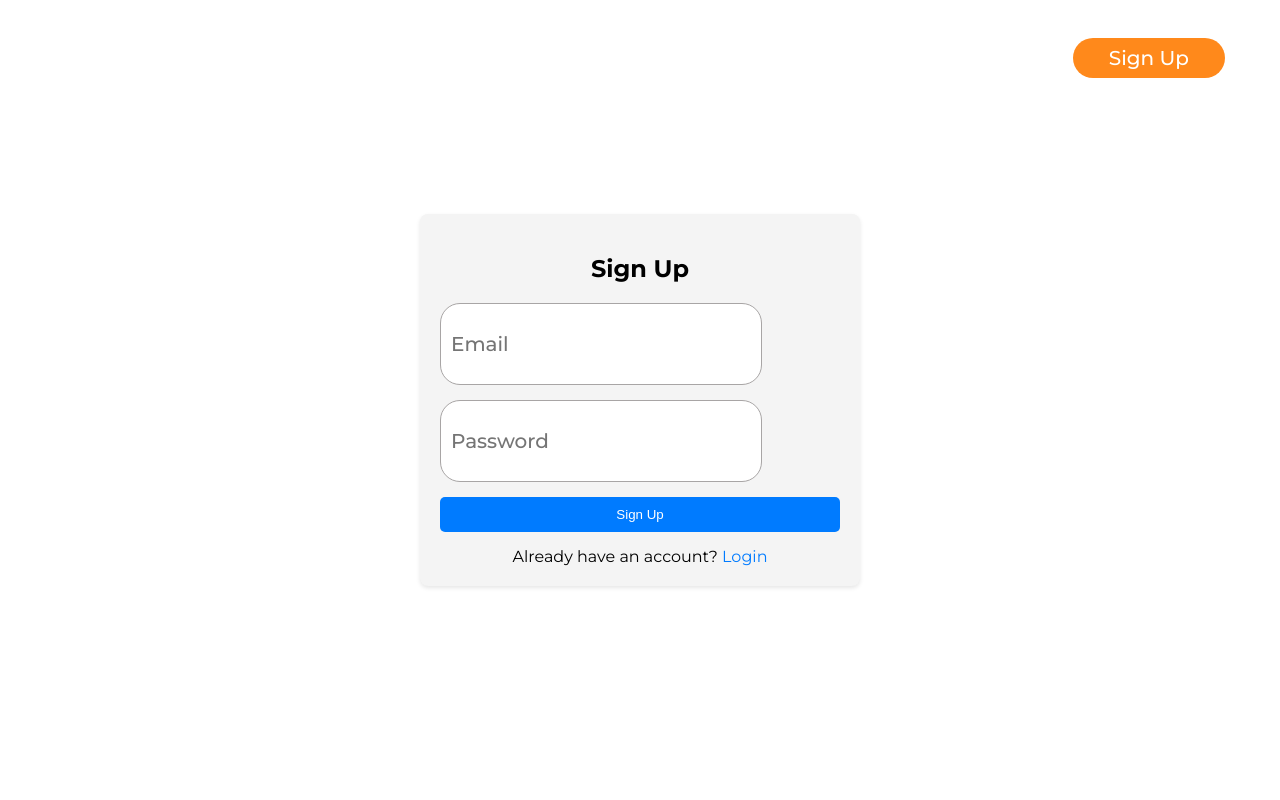
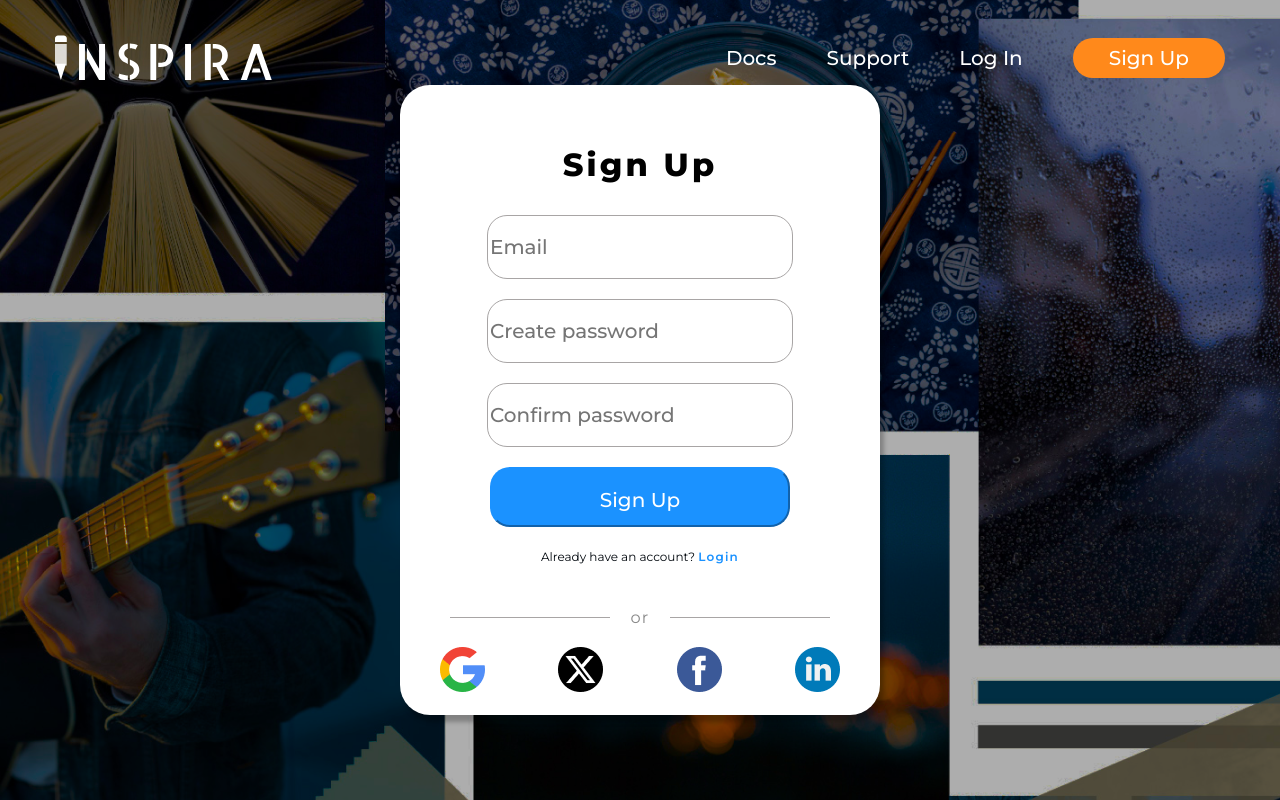
Before and after one commit to AlexDziunyk/DaVinciCode, a React (Vite) app in the folder front/: page /signup in a window 1280 px wide. Built offline with nearby package versions, Linux system fonts and the light colour scheme; a web font is replaced by a local one.

Commit message:
add scss for registration page

```diff
--- a/front/src/pages/LoginScene/LoginScene.jsx
+++ b/front/src/pages/LoginScene/LoginScene.jsx
@@ -4,7 +4,6 @@ import imagelogin1 from '../../assets/LoginSignup/search_281764.png';
 import imagelogin2 from '../../assets/LoginSignup/twitter-alt-circle_12107562.png';
 import imagelogin3 from '../../assets/LoginSignup/facebook_145802.png';
 import imagelogin4 from '../../assets/LoginSignup/linkedin_145807.png';
-
 
 const Login = () => {
   return (
@@ -26,8 +25,10 @@ const Login = () => {
         <div className="signup-link">
           Don't have an account? <a href="/signup">Signup</a>
         </div>
+        <div className="divider">
+        <span>or</span>
+      </div>
         <div className="social-login">
-          <p>or</p>
           <div className="social-buttons">
           <a className="google-login-button" href="-" target="_blank"><img src={imagelogin1} alt="none" /></a>
           <a className="twitter-login-button" href="-" target="_blank"><img src={imagelogin2} alt="none" /></a>
--- a/front/src/pages/LoginScene/style.scss
+++ b/front/src/pages/LoginScene/style.scss
@@ -26,6 +26,8 @@
 }
 
 .login-box h2 {
+  margin-bottom: 20px;
+  margin-top: 10px;
   color: #000;
   font-family: Montserrat;
   font-size: 32px;
@@ -33,6 +35,11 @@
   font-weight: 800;
   line-height: 60px; /* 187.5% */
   letter-spacing: 3.2px;
+}
+
+.input-group
+{
+  margin-bottom: 20px;
 }
 
 .input-group input[type="email"] {
@@ -127,22 +134,11 @@ letter-spacing: 1.2px;
   text-decoration: underline;
 }
 
-.social-login p {
-  color: #A8A5A5;
-  font-family: Montserrat;
-  font-size: 12px;
-  font-style: normal;
-  font-weight: 400;
-  letter-spacing: 1.2px;
-  margin-top: 0px;
-}
-
 .social-buttons {
   display: flex;
   justify-content: space-between;
 
 }
-
 
 .google-login-button {
   width: 45px;
@@ -167,3 +163,30 @@ letter-spacing: 1.2px;
   height: 45px;
   flex-shrink: 0;
 }
+
+
+.divider {
+  color: #A8A5A5;
+  font-family: Montserrat;
+  font-size: 18px;
+  font-style: normal;
+  font-weight: 400;
+  line-height: 60px; /* 500% */
+  letter-spacing: 1.2px;
+}
+
+.divider::before,
+.divider::after {
+  width: 135px;
+  height: 1px;
+  content: '';
+  flex: 1;
+  border-bottom: 1px solid #A8A5A5;
+  margin: 0 10px;
+}
+
+.divider span {
+  padding: 0 10px;
+  font-size: 0.9em;
+  color: #888;
+}
--- a/front/src/pages/SignUpScene/SignUpScene.jsx
+++ b/front/src/pages/SignUpScene/SignUpScene.jsx
@@ -1,5 +1,9 @@
 import React, { useState } from 'react';
 import './style.scss';
+import imagelogin1 from '../../assets/LoginSignup/search_281764.png';
+import imagelogin2 from '../../assets/LoginSignup/twitter-alt-circle_12107562.png';
+import imagelogin3 from '../../assets/LoginSignup/facebook_145802.png';
+import imagelogin4 from '../../assets/LoginSignup/linkedin_145807.png';
 
 const SignUp = () => {
   const [email, setEmail] = useState('');
@@ -28,7 +32,16 @@ const SignUp = () => {
           <div className="input-group">
             <input
               type="password"
-              placeholder="Password"
+              placeholder="Create password"
+              value={password}
+              onChange={(e) => setPassword(e.target.value)}
+              required
+            />
+          </div>
+          <div className="input-group">
+            <input
+              type="confirmpassword"
+              placeholder="Confirm password"
               value={password}
               onChange={(e) => setPassword(e.target.value)}
               required
@@ -39,6 +52,17 @@ const SignUp = () => {
         <div className="login-link">
           Already have an account? <a href="/login">Login</a>
         </div>
+        <div className="divider">
+        <span>or</span>
+      </div>
+        <div className="social-login">
+          <div className="social-buttons">
+          <a className="google-login-button" href="-" target="_blank"><img src={imagelogin1} alt="none" /></a>
+          <a className="twitter-login-button" href="-" target="_blank"><img src={imagelogin2} alt="none" /></a>
+          <a className="facebook-login-button" href="-" target="_blank"><img src={imagelogin3} alt="none" /></a>
+          <a className="linkedin-login-button" href="-" target="_blank"><img src={imagelogin4} alt="none" /></a>
+          </div>
+        </div>
       </div>
     </div>
   );
--- a/front/src/pages/SignUpScene/style.scss
+++ b/front/src/pages/SignUpScene/style.scss
@@ -2,41 +2,102 @@
   display: flex;
   justify-content: center;
   align-items: center;
+  flex-shrink: 0;
   height: 100vh;
+  background: url(../../assets/LoginSignup/background.png) lightgray 50% / cover no-repeat;
+  background-size: cover;
+  background-position: center;
 }
 
 .signup-box {
+  background: rgba(255, 255, 255, 0.9);
+  padding: 40px;
+  border-radius: 10px;
+  box-shadow: 0 4px 6px rgba(0, 0, 0, 0.1);
+  text-align: center;
+  max-width: 400px;
   width: 400px;
-  padding: 20px;
-  background-color: #f4f4f4;
-  border-radius: 8px;
-  box-shadow: 0 2px 4px rgba(0, 0, 0, 0.1);
+  height: 550px;
+  flex-shrink: 0;
+  border-radius: 30px;
+  background: #FFF;
+  box-shadow: 4px 7px 4px 0px rgba(0, 0, 0, 0.25);
 }
 
 .signup-box h2 {
   margin-bottom: 20px;
-  text-align: center;
+  margin-top: 10px;
+  color: #000;
+  font-family: Montserrat;
+  font-size: 32px;
+  font-style: normal;
+  font-weight: 800;
+  line-height: 60px; /* 187.5% */
+  letter-spacing: 3.2px;
 }
 
-.input-group {
-  margin-bottom: 15px;
+.input-group
+{
+  margin-bottom: 20px;
+}
+.input-group input[type="email"] {
+  color: #D9D9D9;
+  font-family: Montserrat;
+  font-size: 20px;
+  font-style: normal;
+  font-weight: 500;
+  line-height: 60px; /* 300% */
+  width: 300px;
+  height: 60px;
+  flex-shrink: 0;
+  border-radius: 20px;
+  border: 1px solid #A8A5A5;
+  background: #FFF;
 }
 
-.input-group input {
-  width: 100%;
-  padding: 10px;
-  border: 1px solid #ccc;
-  border-radius: 5px;
+.input-group input[type="password"] {
+  color: #D9D9D9;
+  font-family: Montserrat;
+  font-size: 20px;
+  font-style: normal;
+  font-weight: 500;
+  line-height: 60px; /* 300% */
+  width: 300px;
+  height: 60px;
+  flex-shrink: 0;
+  border-radius: 20px;
+  border: 1px solid #A8A5A5;
+  background: #FFF;
+}
+
+.input-group input[type="confirmpassword"] {
+  color: #D9D9D9;
+  font-family: Montserrat;
+  font-size: 20px;
+  font-style: normal;
+  font-weight: 500;
+  line-height: 60px; /* 300% */
+  width: 300px;
+  height: 60px;
+  flex-shrink: 0;
+  border-radius: 20px;
+  border: 1px solid #A8A5A5;
+  background: #FFF;
 }
 
 .signup-button {
-  width: 100%;
-  padding: 10px;
-  background-color: #007bff;
-  color: #fff;
-  border: none;
-  border-radius: 5px;
-  cursor: pointer;
+  width: 300px;
+  height: 60px;
+  flex-shrink: 0;
+  border-radius: 20px;
+  border-color: #1B92FF;
+  background: #1B92FF;
+  color: #FFF;
+  font-family: Montserrat;
+  font-size: 20px;
+  font-style: normal;
+  font-weight: 500;
+  line-height: 60px; /* 300% */
 }
 
 .signup-button:hover {
@@ -44,15 +105,96 @@
 }
 
 .login-link {
-  text-align: center;
-  margin-top: 15px;
+  color: #02080E;
+  font-family: Montserrat;
+  font-size: 12px;
+  font-style: normal;
+  font-weight: 400;
+  line-height: 60px; /* 500% */
 }
 
 .login-link a {
-  color: #007bff;
+  color: #1B92FF;
+  font-family: Montserrat;
+  font-size: 12px;
+  font-style: normal;
+  font-weight: 600;
+  line-height: 60px; /* 500% */
+  letter-spacing: 1.2px;
   text-decoration: none;
 }
 
 .login-link a:hover {
   text-decoration: underline;
 }
+
+
+// Auth
+
+.social-login p {
+  color: #A8A5A5;
+  font-family: Montserrat;
+  font-size: 12px;
+  font-style: normal;
+  font-weight: 400;
+  letter-spacing: 1.2px;
+  margin-top: 0px;
+}
+
+.social-buttons {
+  display: flex;
+  justify-content: space-between;
+
+}
+
+.google-login-button {
+  width: 45px;
+  height: 45px;
+  flex-shrink: 0;
+  }
+
+.twitter-login-button {
+  width: 45px;
+  height: 45px;
+  flex-shrink: 0;
+}
+
+.facebook-login-button {
+  width: 45px;
+  height: 45px;
+  flex-shrink: 0;
+}
+
+.linkedin-login-button {
+  width: 45px;
+  height: 45px;
+  flex-shrink: 0;
+}
+
+.divider {
+  color: #A8A5A5;
+  font-family: Montserrat;
+  line-height: 60px; /* 500% */
+  letter-spacing: 1.2px;
+  display: flex;
+  align-items: center;
+  text-align: center;
+  margin: 0px 0;
+  width: 100%;
+}
+
+.divider::before,
+.divider::after {
+  width: 135px;
+  height: 1px;
+  content: '';
+  flex: 1;
+  border-bottom: 1px solid #A8A5A5;
+  margin: 0 10px;
+}
+
+.divider span {
+  padding: 0 10px;
+  font-size: 0.9em;
+  color: #888;
+}
```
Also changed, not shown: front/src/assets/LoginSignup/Line.png (added).
